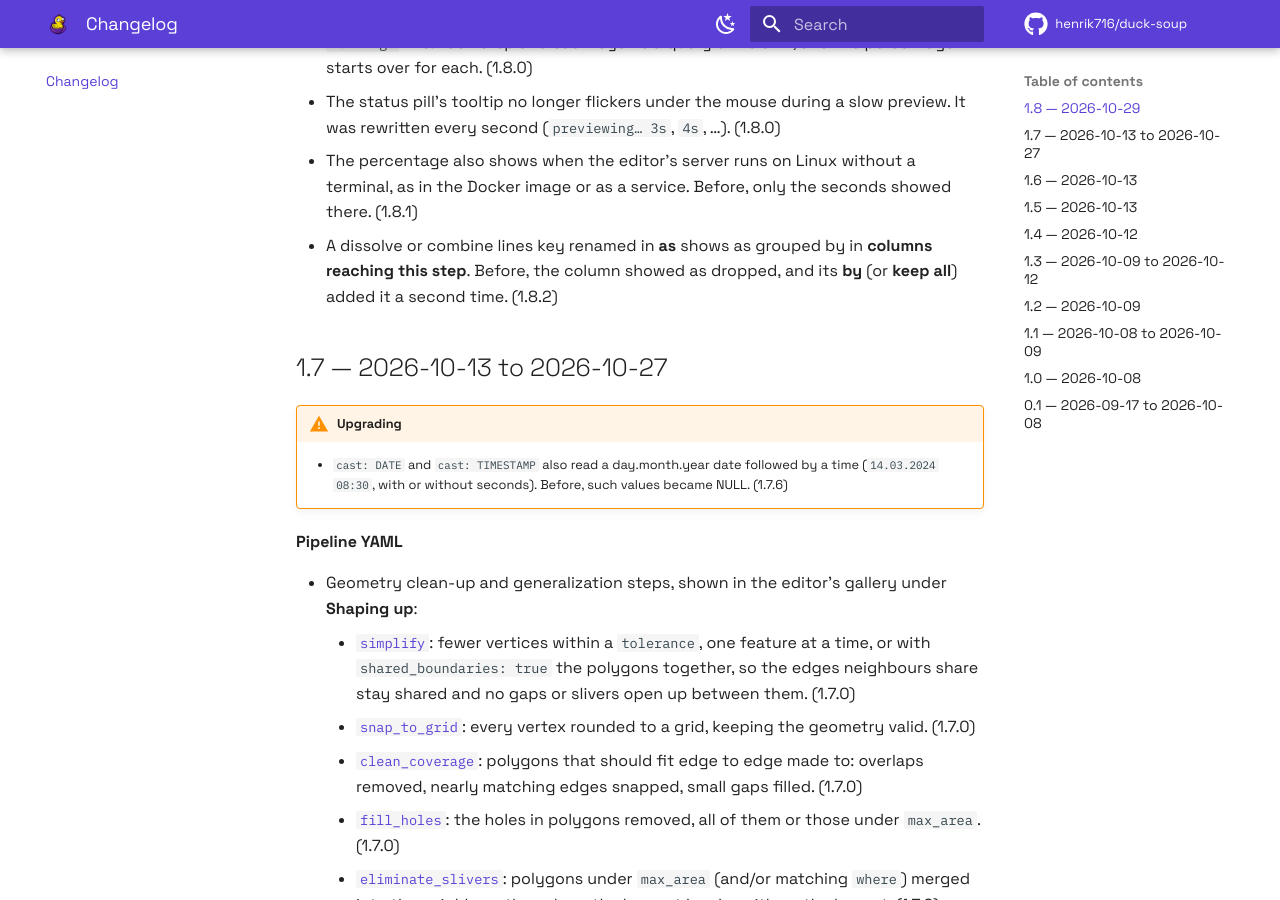
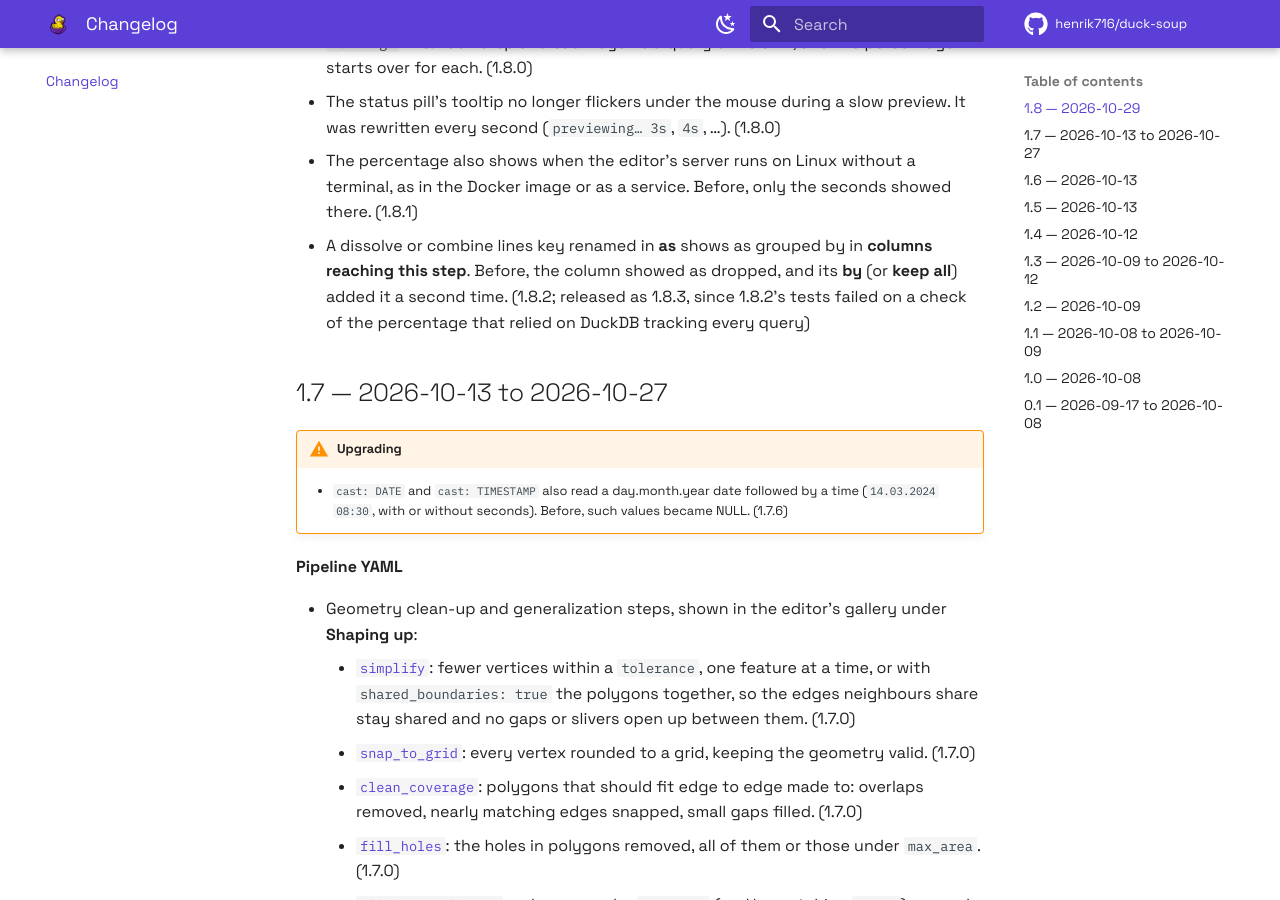
Before and after one commit to henrik716/duck-soup, an MkDocs documentation site: the page built from docs/changelog.md, in a window 1280 px wide and 900 px high, scrolled down 636 px. Built offline with MkDocs 1.6.1 and Material for MkDocs 9.7.7, drawn with Linux system fonts in a browser that asks for light colours; comment, search, counter and statistics services are not loaded.

Commit message:
Bump to 1.8.3: the progress test no longer relies on DuckDB tracking every query
Whether DuckDB tracks a query's progress is settled as it starts, and
with several threads now and then it isn't: that query reports nothing.
The test failed on 1.8.2's tag that way. It now stops a preview that
hasn't reported within 3 s of starting and tries again, up to 15 times.
The docs say only the seconds show for a query DuckDB doesn't track.

Co-Authored-By: Claude Opus 5.5 <noreply@anthropic.com>

```diff
--- a/docs/changelog.md
+++ b/docs/changelog.md
@@ -25,7 +25,8 @@ next to the editor's name show the version you're running.
   the Docker image or as a service. Before, only the seconds showed there. (1.8.1)
 - A dissolve or combine lines key renamed in **as** shows as grouped by in **columns reaching
   this step**. Before, the column showed as dropped, and its **by** (or **keep all**) added it
-  a second time. (1.8.2)
+  a second time. (1.8.2; released as 1.8.3, since 1.8.2's tests failed on a check of the
+  percentage that relied on DuckDB tracking every query)
 
 ## 1.7 — 2026-10-13 to 2026-10-27
 
--- a/pyproject.toml
+++ b/pyproject.toml
@@ -4,7 +4,7 @@ build-backend = "setuptools.build_meta"
 
 [project]
 name = "duck-soup-etl"
-version = "1.8.2"
+version = "1.8.3"
 requires-python = ">=3.11"
 license = "Apache-2.0"
 dependencies = [
```
Also changed, not shown: docs/editor/preview-and-run.md (+3 -0 lines), 1 other file.
